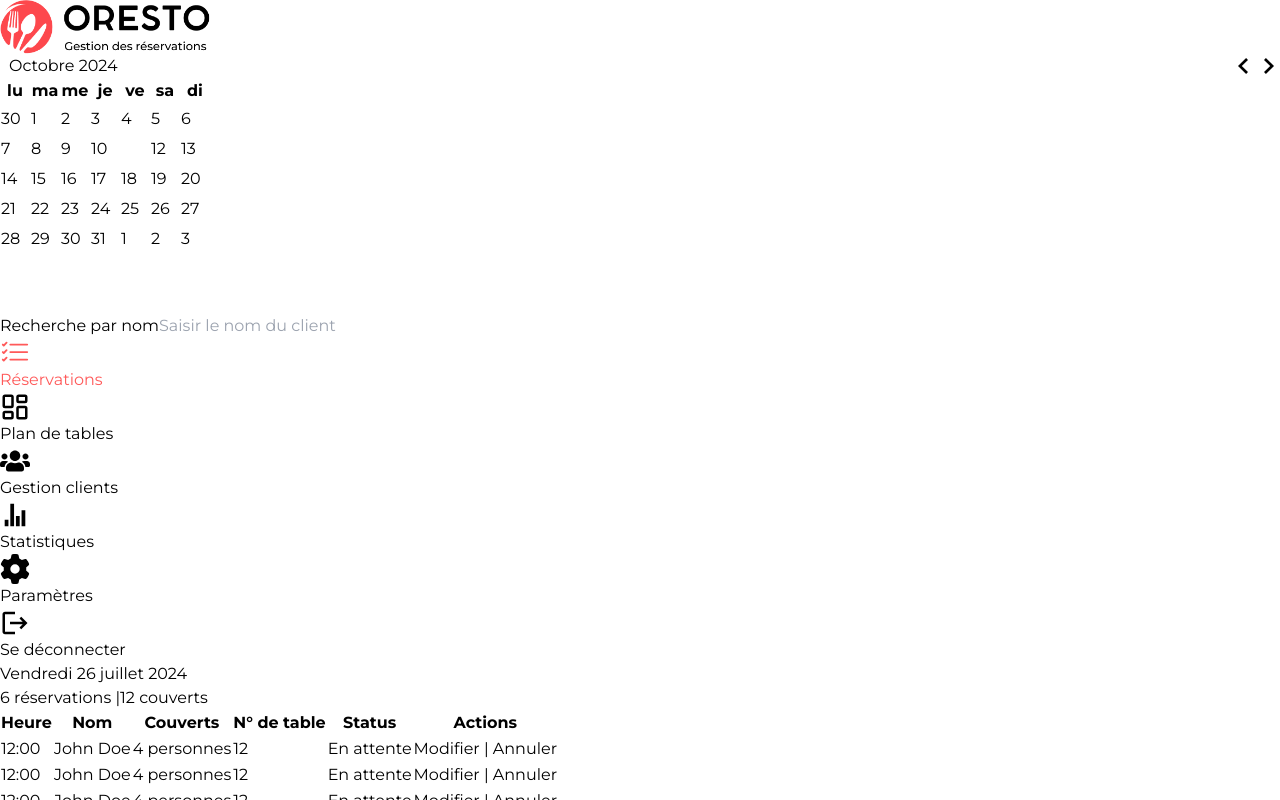
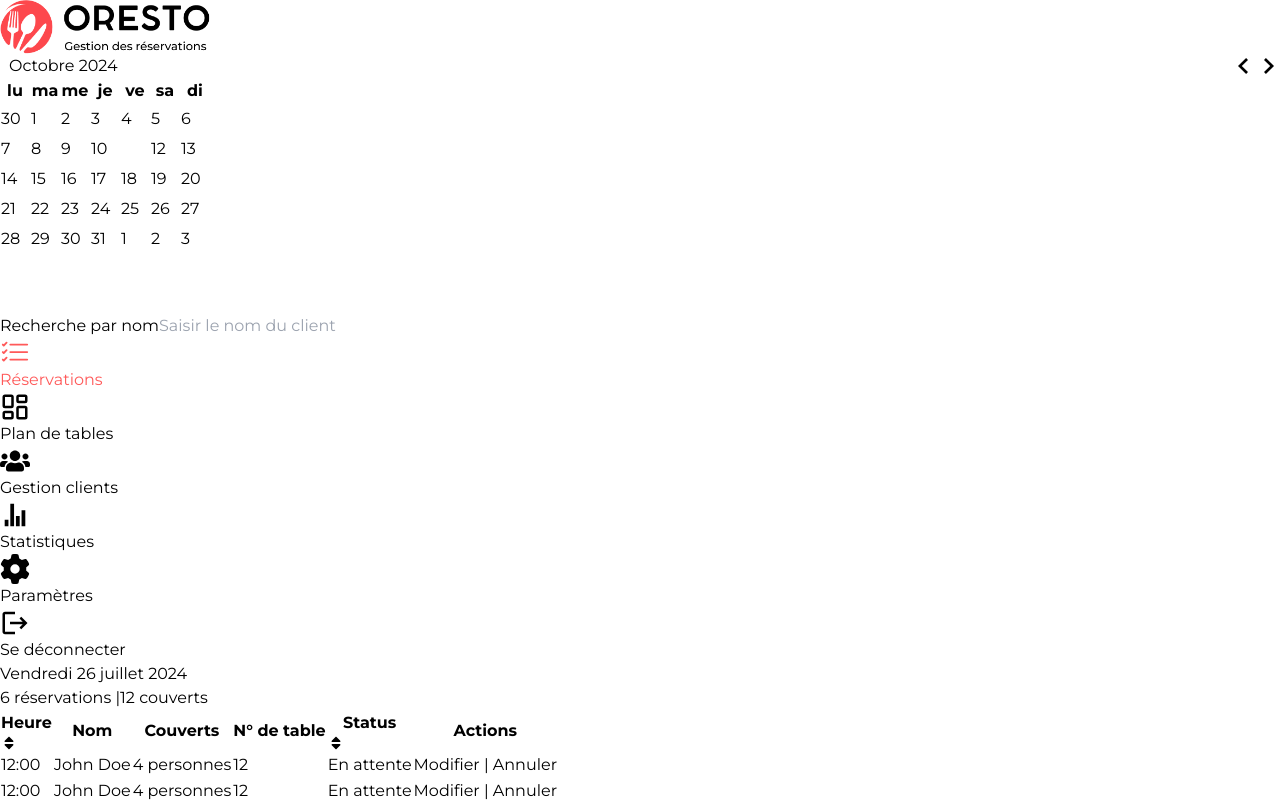
Before and after one commit to xavierc90/Oresto_Front, a React (Vite) app: page /dashboard in a window 1280 px wide. Shown: the top 800 px of the page. Built offline with nearby package versions, Linux system fonts and the light colour scheme.

Commit message:
Ajout de l'icone sort pour trier les données du tableau de réservations plus tard

```diff
--- a/src/Application/Components/BookingList.tsx
+++ b/src/Application/Components/BookingList.tsx
@@ -1,3 +1,5 @@
+import { FaSort } from "react-icons/fa";
+
 export const BookingList = () => {
   return (
     <div className="bg-light w-full">
@@ -11,11 +13,11 @@ export const BookingList = () => {
             <table className="mt-8 ml-12 table-auto">
                 <thead>
                     <tr>
-                        <th className="text-left min-w-[100px]">Heure</th>
+                        <th className="text-left min-w-[100px] flex items-center gap-1">Heure <FaSort /></th>
                         <th className="text-left min-w-[150px]">Nom</th>
                         <th className="text-left min-w-[150px]">Couverts</th>
                         <th className="text-left min-w-[150px]">N° de table</th>
-                        <th className="text-left min-w-[150px]">Status</th>
+                        <th className="text-left min-w-[150px] flex items-center gap-1">Status <FaSort /></th>
                         <th className="text-left min-w-[150px]">Actions</th>
                     </tr>
                 </thead>
```
